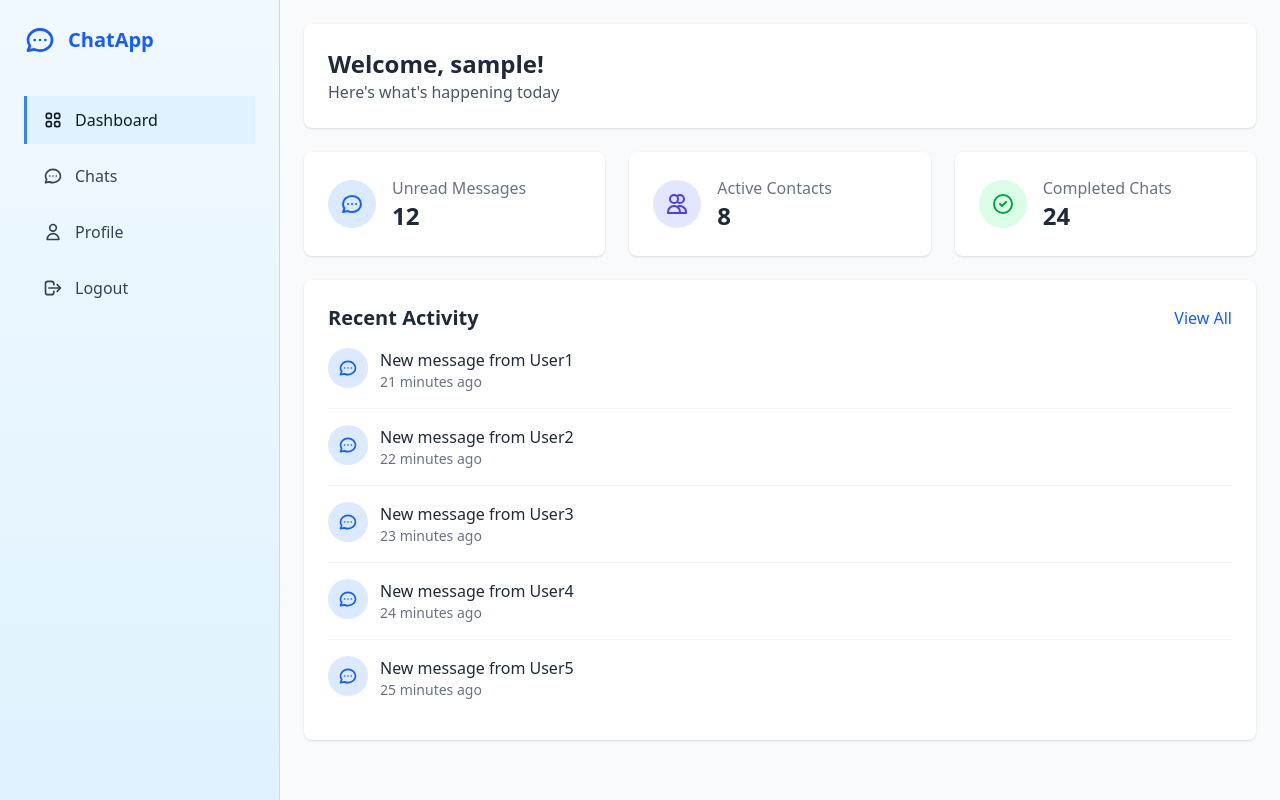
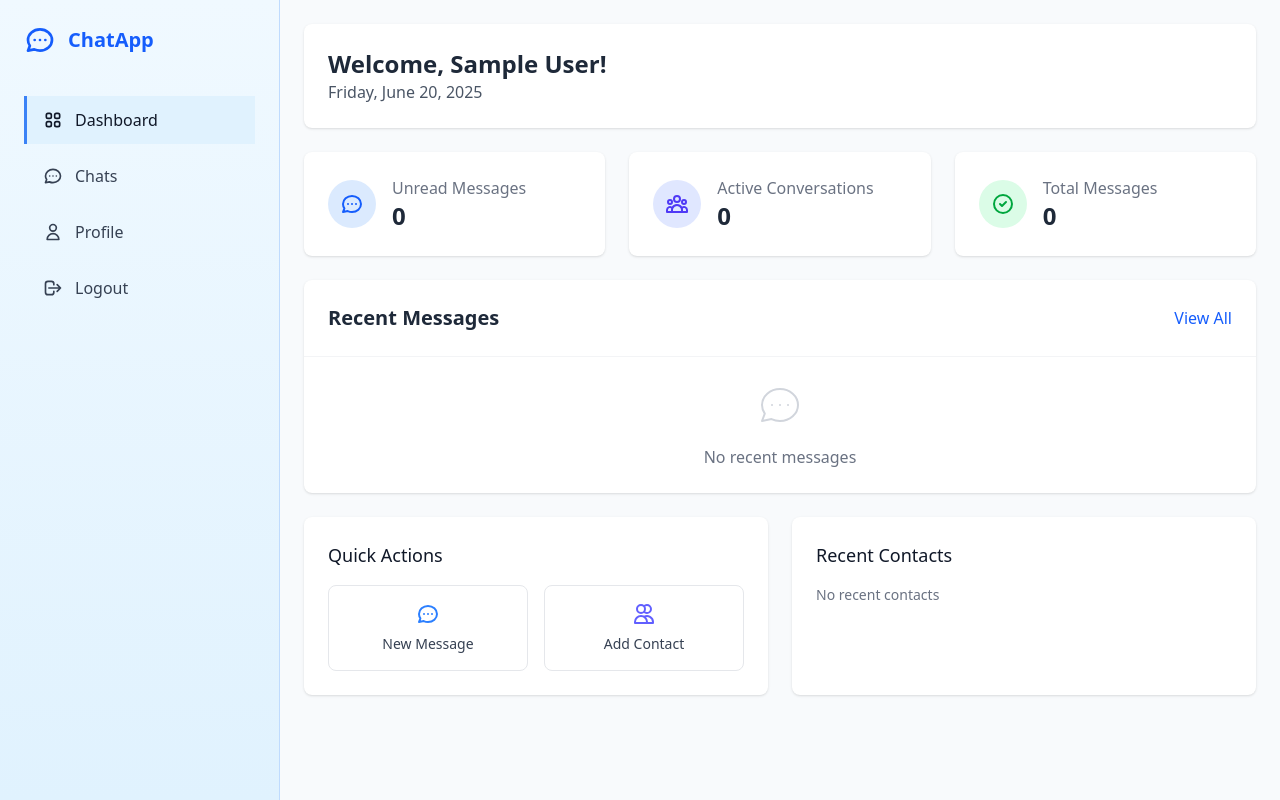
Before and after one commit to brizzieh/ChatAppv2, a Django app: page /dashboard/ in a window 1280 px wide. Run offline with Django 5.2, Linux system fonts and the light colour scheme; the visitor is signed in with stand-in values (Sample User, id 1); data comes from the database, SQL or seed files in the repository; data that the repository does not hold is empty.

Commit message:
Enhance dashboard layout and functionality: update welcome message to include full name, display current date, and improve stats cards with dynamic data. Revamp recent activity section to show recent messages with better styling and add quick actions for new messages and adding contacts. Include recent contacts list with avatars and handle empty states gracefully.

```diff
--- a/app/views.py
+++ b/app/views.py
@@ -1,8 +1,48 @@
 from django.shortcuts import render
 from django.contrib.auth.decorators import login_required
+from django.utils import timezone
+from django.db.models import Q
+from django.contrib.auth.models import User
+from chat.models import Message
 
 
 # Create your views here.
 @login_required
 def dashboard(request):
-    return render(request, 'dashboard/index.html')
+    # Get unread message count
+    unread_count = Message.objects.filter(
+        recipient=request.user,
+        is_read=False
+    ).count()
+
+    # Get active conversations (users with recent messages)
+    active_conversations = Message.objects.filter(
+        Q(sender=request.user) | Q(recipient=request.user)
+    ).values('sender', 'recipient').distinct().count()
+
+    # Get total messages
+    total_messages = Message.objects.filter(
+        Q(sender=request.user) | Q(recipient=request.user)
+    ).count()
+
+    # Get recent messages (last 5)
+    recent_messages = Message.objects.filter(
+        Q(sender=request.user) | Q(recipient=request.user)
+    ).order_by('-timestamp')[:5]
+
+    # Get recent contacts (users with most recent messages)
+    recent_contacts = User.objects.filter(
+        Q(sent_messages__recipient=request.user) |
+        Q(received_messages__sender=request.user)
+    ).distinct().order_by('-sent_messages__timestamp', '-received_messages__timestamp')[:3]
+
+    context = {
+        'unread_count': unread_count,
+        'active_conversations': active_conversations,
+        'total_messages': total_messages,
+        'recent_messages': recent_messages,
+        'recent_contacts': recent_contacts,
+        'current_date': timezone.now(),
+    }
+
+    return render(request, 'dashboard/index.html', context)
--- a/templates/dashboard/index.html
+++ b/templates/dashboard/index.html
@@ -4,13 +4,13 @@
 {% block content %}
 <div class="p-6">
     <header class="bg-white shadow rounded-lg p-6 mb-6">
-        <h1 class="text-2xl font-bold text-gray-800">Welcome, {{ request.user.username }}!</h1>
-        <p class="text-gray-600">Here's what's happening today</p>
+        <h1 class="text-2xl font-bold text-gray-800">Welcome, {{ request.user.get_full_name|default:request.user.username }}!</h1>
+        <p class="text-gray-600">{{ current_date|date:"l, F j, Y" }}</p>
     </header>
 
     <div class="grid grid-cols-1 md:grid-cols-2 lg:grid-cols-3 gap-6">
         <!-- Stats Cards -->
-        <div class="bg-white rounded-lg shadow p-6">
+        <div class="bg-white rounded-lg shadow p-6 hover:shadow-md transition-shadow">
             <div class="flex items-center">
                 <div class="p-3 rounded-full bg-blue-100 text-blue-600 mr-4">
                     <svg xmlns="http://www.w3.org/2000/svg" class="h-6 w-6" fill="none" viewBox="0 0 24 24" stroke="currentColor">
@@ -19,26 +19,26 @@
                 </div>
                 <div>
                     <p class="text-gray-500">Unread Messages</p>
-                    <h3 class="text-2xl font-bold text-gray-800">12</h3>
+                    <h3 class="text-2xl font-bold text-gray-800">{{ unread_count }}</h3>
                 </div>
             </div>
         </div>
 
-        <div class="bg-white rounded-lg shadow p-6">
+        <div class="bg-white rounded-lg shadow p-6 hover:shadow-md transition-shadow">
             <div class="flex items-center">
                 <div class="p-3 rounded-full bg-indigo-100 text-indigo-600 mr-4">
                     <svg xmlns="http://www.w3.org/2000/svg" class="h-6 w-6" fill="none" viewBox="0 0 24 24" stroke="currentColor">
-                        <path stroke-linecap="round" stroke-linejoin="round" stroke-width="2" d="M12 4.354a4 4 0 110 5.292M15 21H3v-1a6 6 0 0112 0v1zm0 0h6v-1a6 6 0 00-9-5.197M13 7a4 4 0 11-8 0 4 4 0 018 0z" />
+                        <path stroke-linecap="round" stroke-linejoin="round" stroke-width="2" d="M17 20h5v-2a3 3 0 00-5.356-1.857M17 20H7m10 0v-2c0-.656-.126-1.283-.356-1.857M7 20H2v-2a3 3 0 015.356-1.857M7 20v-2c0-.656.126-1.283.356-1.857m0 0a5.002 5.002 0 019.288 0M15 7a3 3 0 11-6 0 3 3 0 016 0zm6 3a2 2 0 11-4 0 2 2 0 014 0zM7 10a2 2 0 11-4 0 2 2 0 014 0z" />
                     </svg>
                 </div>
                 <div>
-                    <p class="text-gray-500">Active Contacts</p>
-                    <h3 class="text-2xl font-bold text-gray-800">8</h3>
+                    <p class="text-gray-500">Active Conversations</p>
+                    <h3 class="text-2xl font-bold text-gray-800">{{ active_conversations }}</h3>
                 </div>
             </div>
         </div>
 
-        <div class="bg-white rounded-lg shadow p-6">
+        <div class="bg-white rounded-lg shadow p-6 hover:shadow-md transition-shadow">
             <div class="flex items-center">
                 <div class="p-3 rounded-full bg-green-100 text-green-600 mr-4">
                     <svg xmlns="http://www.w3.org/2000/svg" class="h-6 w-6" fill="none" viewBox="0 0 24 24" stroke="currentColor">
@@ -46,35 +46,91 @@
                     </svg>
                 </div>
                 <div>
-                    <p class="text-gray-500">Completed Chats</p>
-                    <h3 class="text-2xl font-bold text-gray-800">24</h3>
+                    <p class="text-gray-500">Total Messages</p>
+                    <h3 class="text-2xl font-bold text-gray-800">{{ total_messages }}</h3>
                 </div>
             </div>
         </div>
     </div>
 
     <!-- Recent Activity -->
-    <div class="bg-white rounded-lg shadow mt-6 p-6">
-        <div class="flex items-center justify-between mb-4">
-            <h2 class="text-xl font-bold text-gray-800">Recent Activity</h2>
-            <a href="#" class="text-blue-600 hover:text-blue-800">View All</a>
+    <div class="bg-white rounded-lg shadow mt-6 overflow-hidden">
+        <div class="flex items-center justify-between p-6 border-b border-gray-100">
+            <h2 class="text-xl font-bold text-gray-800">Recent Messages</h2>
+            <a href="{% url 'chat' %}" class="text-blue-600 hover:text-blue-800 font-medium">View All</a>
         </div>
 
-        <div class="space-y-4">
-            {% for i in "12345"|make_list %}
-            <div class="flex items-start pb-4 border-b border-gray-100 last:border-0">
-                <div class="flex-shrink-0 h-10 w-10 rounded-full bg-blue-100 flex items-center justify-center text-blue-600 mr-3">
-                    <svg xmlns="http://www.w3.org/2000/svg" class="h-5 w-5" fill="none" viewBox="0 0 24 24" stroke="currentColor">
-                        <path stroke-linecap="round" stroke-linejoin="round" stroke-width="2" d="M8 12h.01M12 12h.01M16 12h.01M21 12c0 4.418-4.03 8-9 8a9.863 9.863 0 01-4.255-.949L3 20l1.395-3.72C3.512 15.042 3 13.574 3 12c0-4.418 4.03-8 9-8s9 3.582 9 8z" />
-                    </svg>
+        <div class="divide-y divide-gray-100">
+            {% for message in recent_messages %}
+            <div class="p-6 hover:bg-gray-50 transition-colors">
+                <div class="flex items-start">
+                    <img src="{% if message.sender.profile.avatar.url %}{{ message.sender.profile.avatar.url }}{% else %}https://ui-avatars.com/api/?name={{ contact.get_full_name|default:contact.username }}&background=random{% endif %}"
+                         alt="{{ message.sender.username }}"
+                         class="h-10 w-10 rounded-full object-cover mr-3">
+                    <div class="flex-1 min-w-0">
+                        <div class="flex justify-between items-start">
+                            <h3 class="text-sm font-medium text-gray-900 truncate">
+                                {{ message.sender.get_full_name|default:message.sender.username }}
+                            </h3>
+                            <span class="text-xs text-gray-500 whitespace-nowrap ml-2">
+                                {{ message.timestamp|timesince }} ago
+                            </span>
+                        </div>
+                        <p class="text-sm text-gray-500 mt-1 truncate">
+                            {{ message.content|truncatechars:60 }}
+                        </p>
+                        {% if not message.is_read and message.recipient == request.user %}
+                        <span class="inline-block mt-1 w-2 h-2 rounded-full bg-blue-500"></span>
+                        {% endif %}
+                    </div>
                 </div>
-                <div>
-                    <p class="text-gray-800">New message from User{{ i }}</p>
-                    <p class="text-sm text-gray-500">2{{ i }} minutes ago</p>
-                </div>
+            </div>
+            {% empty %}
+            <div class="p-6 text-center text-gray-500">
+                <svg xmlns="http://www.w3.org/2000/svg" class="h-12 w-12 mx-auto mb-4 text-gray-300" fill="none" viewBox="0 0 24 24" stroke="currentColor">
+                    <path stroke-linecap="round" stroke-linejoin="round" stroke-width="1" d="M8 12h.01M12 12h.01M16 12h.01M21 12c0 4.418-4.03 8-9 8a9.863 9.863 0 01-4.255-.949L3 20l1.395-3.72C3.512 15.042 3 13.574 3 12c0-4.418 4.03-8 9-8s9 3.582 9 8z" />
+                </svg>
+                <p>No recent messages</p>
             </div>
             {% endfor %}
         </div>
     </div>
+
+    <!-- Quick Actions -->
+    <div class="mt-6 grid grid-cols-1 md:grid-cols-2 gap-6">
+        <div class="bg-white rounded-lg shadow p-6">
+            <h2 class="text-lg font-medium text-gray-900 mb-4">Quick Actions</h2>
+            <div class="grid grid-cols-2 gap-4">
+                <a href="{% url 'chat' %}" class="p-4 rounded-lg border border-gray-200 hover:border-blue-500 hover:bg-blue-50 transition-colors text-center">
+                    <svg xmlns="http://www.w3.org/2000/svg" class="h-6 w-6 mx-auto text-blue-500" fill="none" viewBox="0 0 24 24" stroke="currentColor">
+                        <path stroke-linecap="round" stroke-linejoin="round" stroke-width="2" d="M8 12h.01M12 12h.01M16 12h.01M21 12c0 4.418-4.03 8-9 8a9.863 9.863 0 01-4.255-.949L3 20l1.395-3.72C3.512 15.042 3 13.574 3 12c0-4.418 4.03-8 9-8s9 3.582 9 8z" />
+                    </svg>
+                    <span class="mt-2 block text-sm font-medium text-gray-700">New Message</span>
+                </a>
+                <a href="#" class="p-4 rounded-lg border border-gray-200 hover:border-indigo-500 hover:bg-indigo-50 transition-colors text-center">
+                    <svg xmlns="http://www.w3.org/2000/svg" class="h-6 w-6 mx-auto text-indigo-500" fill="none" viewBox="0 0 24 24" stroke="currentColor">
+                        <path stroke-linecap="round" stroke-linejoin="round" stroke-width="2" d="M12 4.354a4 4 0 110 5.292M15 21H3v-1a6 6 0 0112 0v1zm0 0h6v-1a6 6 0 00-9-5.197M13 7a4 4 0 11-8 0 4 4 0 018 0z" />
+                    </svg>
+                    <span class="mt-2 block text-sm font-medium text-gray-700">Add Contact</span>
+                </a>
+            </div>
+        </div>
+
+        <div class="bg-white rounded-lg shadow p-6">
+            <h2 class="text-lg font-medium text-gray-900 mb-4">Recent Contacts</h2>
+            <div class="space-y-3">
+                {% for contact in recent_contacts %}
+                <div class="flex items-center p-2 rounded-lg hover:bg-gray-50 transition-colors">
+                    <img src="https://ui-avatars.com/api/?name={{ contact.get_full_name|default:contact.username }}&background=random"
+                         alt="{{ contact.username }}"
+                         class="h-8 w-8 rounded-full object-cover mr-3">
+                    <span class="text-sm font-medium text-gray-700">{{ contact.get_full_name|default:contact.username }}</span>
+                </div>
+                {% empty %}
+                <p class="text-sm text-gray-500">No recent contacts</p>
+                {% endfor %}
+            </div>
+        </div>
+    </div>
 </div>
 {% endblock %}
```
Also changed, not shown: static/css/output.css.
